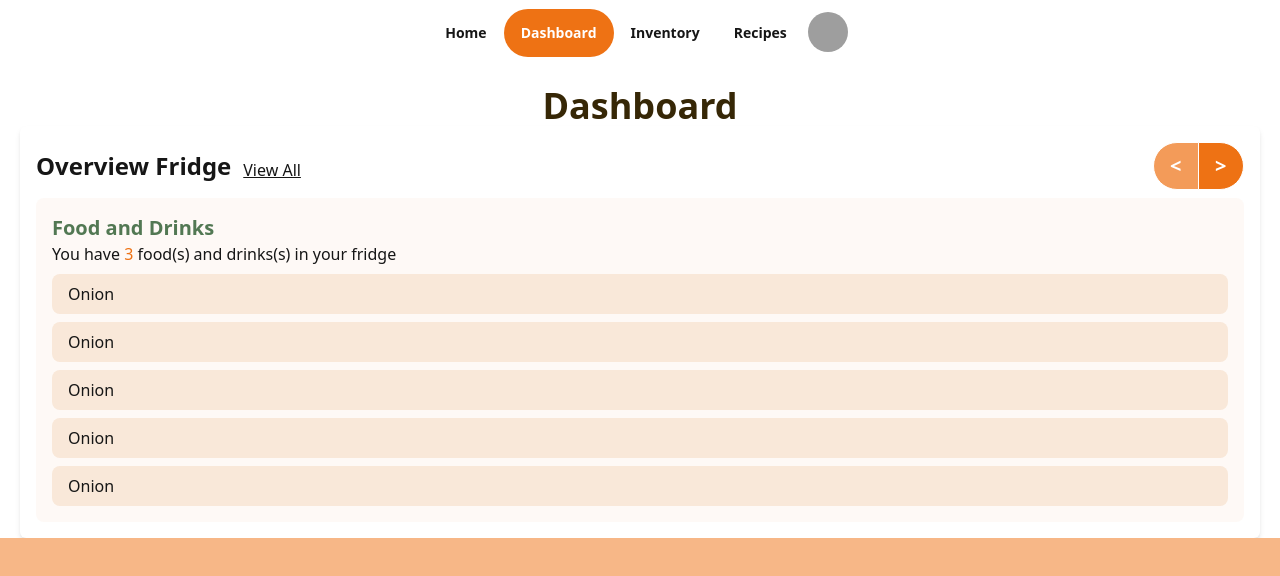
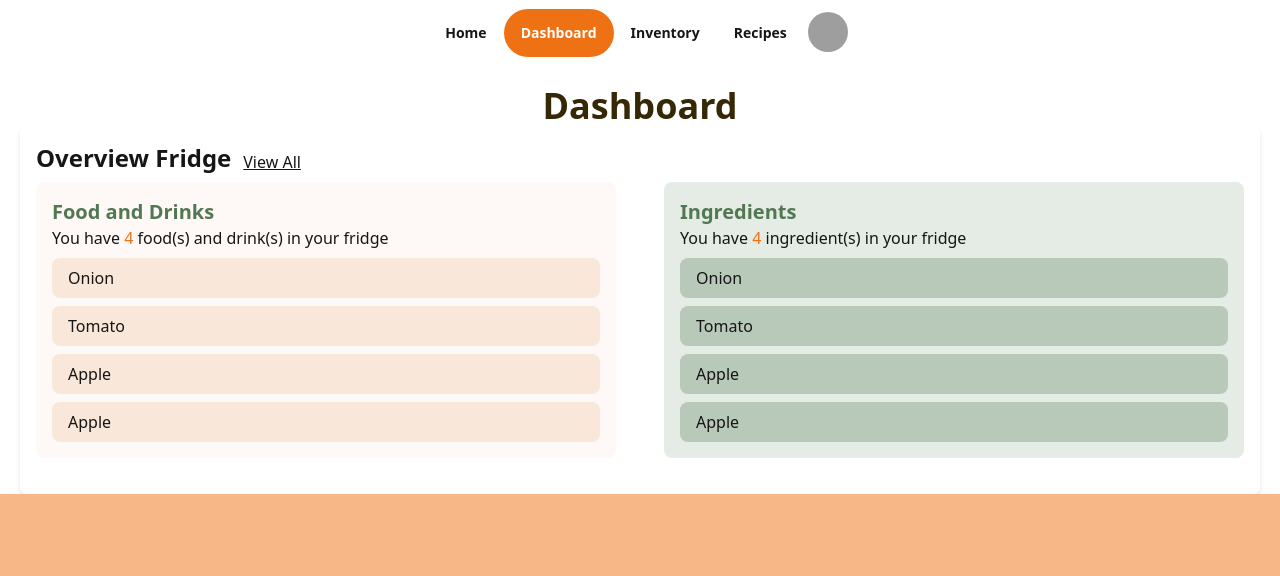
Before and after one commit to wave49192/MyFridge, a React (Vite) app: page / in a window 1280 px wide. Shown: the top 576 px of the page. Built offline with nearby package versions, Linux system fonts and the light colour scheme; grey boxes are pictures that could not be loaded.

Commit message:
implement the pagination and responsive design of fridge overview

```diff
--- a/src/components/FridgeOverview/FridgeOverveiw.tsx
+++ b/src/components/FridgeOverview/FridgeOverveiw.tsx
@@ -1,3 +1,4 @@
+import React, { useState, useEffect } from "react";
 import "./FridgeOverview.css";
 
 interface FoodItem {
@@ -5,13 +6,39 @@ interface FoodItem {
 }
 
 const FridgeOverview: React.FC = () => {
+  const [currentComponent, setCurrentComponent] = useState<
+    "Food" | "Ingredients"
+  >("Food");
+  const [isLaptopScreen, setIsLaptopScreen] = useState<boolean>(true);
+
+  useEffect(() => {
+    const mediaQuery = window.matchMedia("(min-width: 1024px)");
+    setIsLaptopScreen(mediaQuery.matches);
+
+    const handleResize = (e: MediaQueryListEvent) => {
+      setIsLaptopScreen(e.matches);
+    };
+
+    mediaQuery.addEventListener("change", handleResize);
+    return () => {
+      mediaQuery.removeEventListener("change", handleResize);
+    };
+  }, []);
+
   const foodItems: FoodItem[] = [
     { name: "Onion" },
-    { name: "Onion" },
-    { name: "Onion" },
-    { name: "Onion" },
-    { name: "Onion" },
+    { name: "Tomato" },
+    { name: "Apple" },
+    { name: "Apple" },
   ];
+
+  const showFoodComponent = () => {
+    setCurrentComponent("Food");
+  };
+
+  const showIngredientsComponent = () => {
+    setCurrentComponent("Ingredients");
+  };
 
   return (
     <div className="mx-5 bg-base-100 p-4 rounded-md shadow-md justify-center">
@@ -22,25 +49,62 @@ const FridgeOverview: React.FC = () => {
             <p className="text-md underline">View All</p>
           </a>
         </div>
-        <div className="join grid grid-cols-2">
-          <button className="join-item btn custom-disabled btn-outline rounded-full bg-primary text-xl text-white">
+        {!isLaptopScreen && (
+          <div className="laptop:hidden join grid grid-cols-2">
+            <button
+              onClick={showFoodComponent}
+              className={`join-item btn btn-outline rounded-full bg-primary text-xl text-white
+            ${currentComponent === "Food" ? "custom-disabled" : ""}`}
+            >
               &lt;
             </button>
-          <button className="join-item btn btn-outline rounded-full bg-primary text-xl text-white">
+            <button
+              onClick={showIngredientsComponent}
+              className={`join-item btn btn-outline rounded-full bg-primary text-xl text-white
+            ${currentComponent === "Ingredients" ? "custom-disabled" : ""}`}
+            >
               &gt;
             </button>
           </div>
+        )}
       </div>
-      <div className="space-y-2 bg-primary-2 bg-opacity-25 p-4 rounded-lg">
-        <h1 className="text-secondary font-bold text-xl ">Food and Drinks</h1>
-        You have <span className="text-primary">3</span> food(s) and drinks(s)
-        in your fridge{" "}
+      <div className="laptop:flex">
+        <div
+          className={`space-y-2 bg-primary-2 bg-opacity-25 p-4 rounded-lg mb-5 laptop:flex-1 laptop:mr-12 ${
+            currentComponent === "Food" ? "" : isLaptopScreen ? "" : "hidden"
+          }`}
+        >
+          <h1 className="text-secondary font-bold text-xl">Food and Drinks</h1>
+          You have <span className="text-primary">{foodItems.length}</span>{" "}
+          food(s) and drink(s) in your fridge
           {foodItems.map((item, index) => (
             <div key={index} className="flex px-4 py-2 bg-primary-2 rounded-lg">
               <p>{item.name}</p>
             </div>
           ))}
         </div>
+        <div
+          className={`space-y-2 bg-secondary-green bg-opacity-15 p-4 mb-5 rounded-lg laptop:flex-1 ${
+            currentComponent === "Ingredients"
+              ? ""
+              : isLaptopScreen
+              ? ""
+              : "hidden"
+          }`}
+        >
+          <h1 className="text-secondary font-bold text-xl">Ingredients</h1>
+          You have <span className="text-primary">{foodItems.length}</span>{" "}
+          ingredient(s) in your fridge
+          {foodItems.map((item, index) => (
+            <div
+              key={index}
+              className="flex px-4 py-2 bg-secondary bg-opacity-30 rounded-lg"
+            >
+              <p>{item.name}</p>
+            </div>
+          ))}
+        </div>
+      </div>
     </div>
   );
 };
--- a/src/components/FridgeOverview/FridgeOverview.css
+++ b/src/components/FridgeOverview/FridgeOverview.css
@@ -1,9 +1,5 @@
 /* Custom color utility */
 .custom-disabled {
     /* Your custom styles for the disabled button */
-    opacity: 0.7;
-    /* Example: reduce opacity */
-    cursor: not-allowed;
-    /* Example: change cursor */
-    /* Add any other styles you want */
+    opacity: 0.5;
 }
--- /dev/null
+++ b/src/components/RecommendedRecipe/RecommendedRecipe.tsx
@@ -0,0 +1,7 @@
+import React from "react";
+
+const RecommendedRecipe = () => {
+  return <div>RecommendedRecipe</div>;
+};
+
+export default RecommendedRecipe;
--- a/tailwind.config.js
+++ b/tailwind.config.js
@@ -17,6 +17,7 @@ module.exports = {
       primary: "#EE7214",
       "primary-content": "#F7B787",
       "primary-2": "#F9E8D9",
+      "secondary-green": "#527853",
       secondary: "#527853",
       accent: "#362706",
       neutral: "#3D4451",
```
Lines whose indentation alone changed are shown as unchanged.
